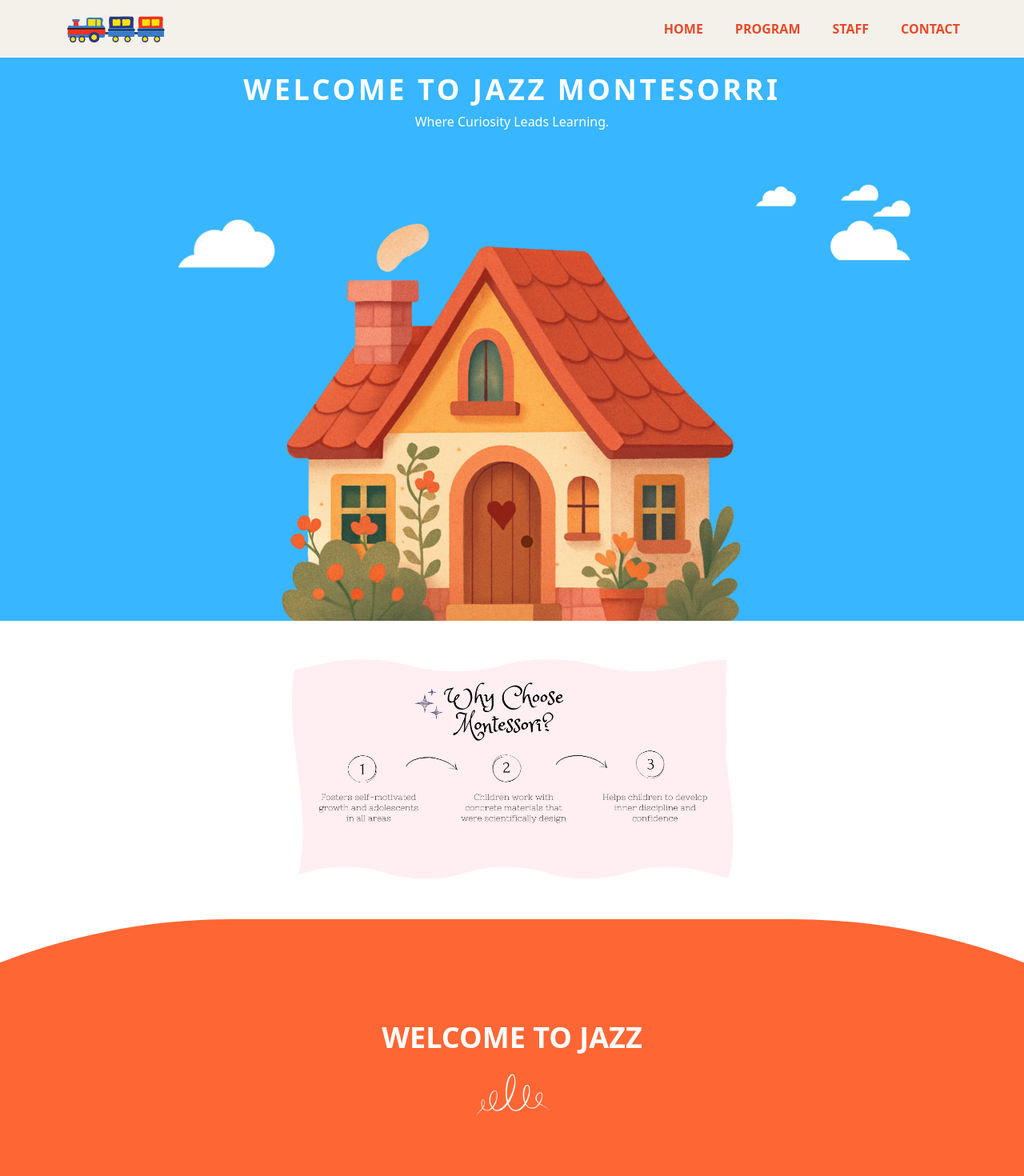
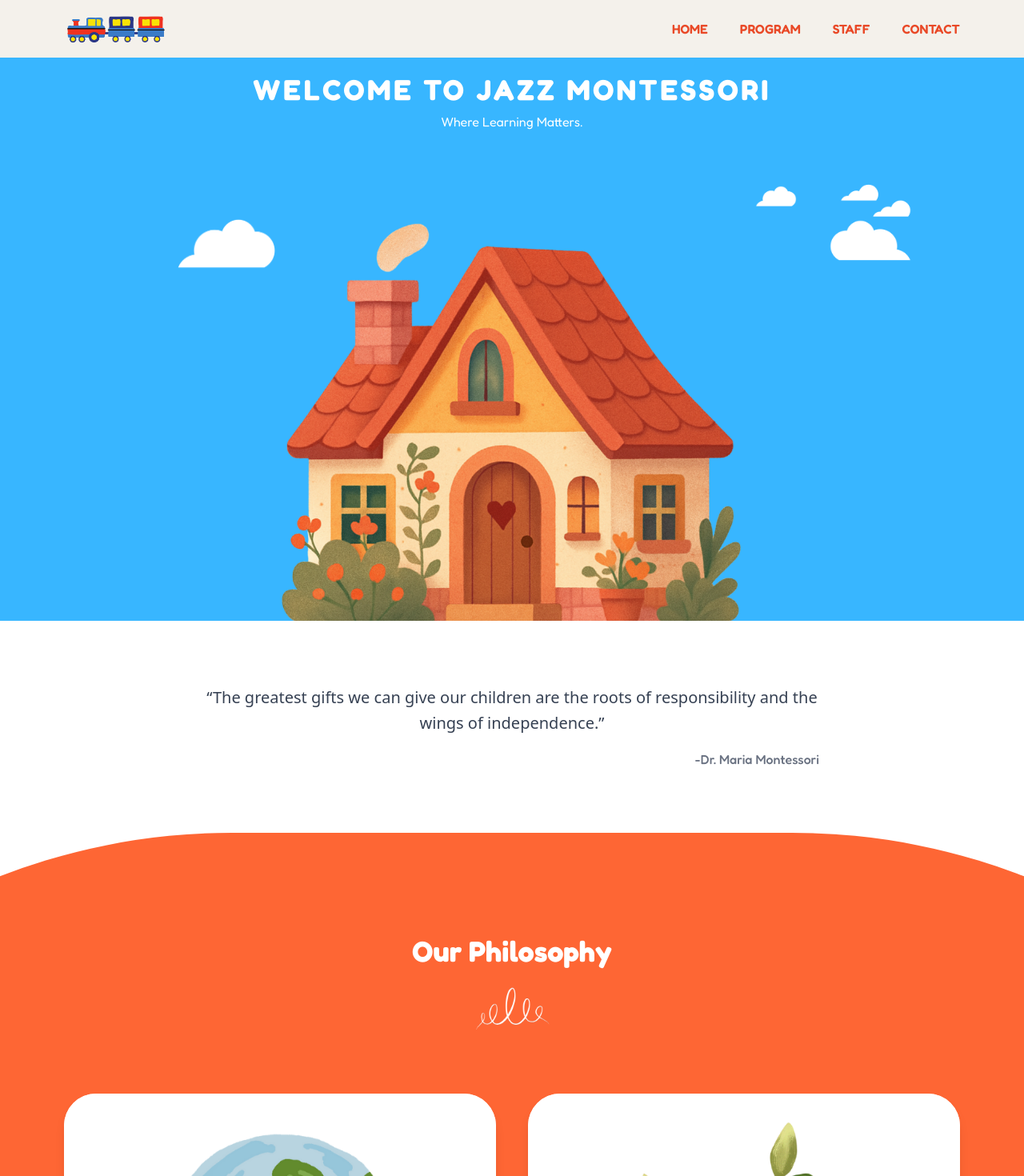
Before and after one commit to ray837/Jazz-Montessori, a React (Vite) app in the folder jazz_montesorri/: page / in a window 1280 px wide. Shown: the top 1470 px of the page at 80% size. Built offline with nearby package versions, Linux system fonts and the light colour scheme.

Commit message:
font change

```diff
--- a/jazz_montesorri/src/components/Footer.jsx
+++ b/jazz_montesorri/src/components/Footer.jsx
@@ -6,13 +6,13 @@ const Footer = () => {
         <div className='h-full bg-[#2f2c50]'>
 <div className='grid grid-cols-1 md:grid-cols-2 xl:grid-cols-4 gap-6 text-white '>
 <div className='flex flex-col justify-between gap-5 px-10 py-15'>
-    <h1 className='text-3xl'>Jazz Montessori</h1>
-    <h1>Jazz Montessori, based in Bangalore, provides Montessori-inspired early learning for children aged 10 months to 6 years, supporting their most important early steps.<br/></h1>
+    <h1 className='text-3xl  font-[Fredoka]'>Jazz Montessori</h1>
+    <h1 className=' font-[Fredoka]'>Jazz Montessori, based in Bangalore, provides Montessori-inspired learning through play Philosophy for children aged 2.5 to 6 years, supporting their most important early steps.<br/></h1>
 
 <h1>Visit us to experience how Jazz Montessori supports your child’s first and most important steps during the formative early years.</h1>
 </div>
-<div className='flex flex-col gap-10 px-10 py-15'> <h1 className='text-3xl'>Links</h1>
-<div className='w-1/2 flex flex-col gap-3'>
+<div className='flex flex-col gap-10 px-10 py-15'> <h1 className='text-3xl  font-[Fredoka]'>Links</h1>
+<div className='w-1/2 flex flex-col gap-3  font-[Fredoka]'>
 <a>Google Maps</a>
 <hr class=" mt-2 "></hr>
 <a>Whatsapp</a>
@@ -24,23 +24,26 @@ const Footer = () => {
 </div>
 
 </div>
-<div className='flex flex-col justify-between gap-5 px-10 py-15'>
-    <h1 className='text-3xl'>Contacts</h1>
-    <h1 className='text-2xl font-bold'>Email</h1>
+<div className='flex flex-col justify-between gap-5 px-10 py-15  font-[Fredoka]'>
+    <h1 className='text-3xl  font-[Fredoka]'>Contacts</h1>
+    <h1 className='text-2xl font-bold  font-[Fredoka]'>Email</h1>
     <a>rayidahmed@gmail.com</a>
 
-      <h1 className='text-2xl font-bold'>Phone</h1>
-    <a>(+91) 9945574837</a>
+      <h1 className='text-2xl font-bold  font-[Fredoka]'>Phone</h1>
+    <a>(+91) 968643225</a>
 
-     <h1 className='text-2xl font-bold'>Address</h1>
-    <p>Marathalli, Bangalore</p>
+     <h1 className='text-2xl font-bold  font-[Fredoka]'>Address</h1>
+    <p>Jayanagar 1st Block, Bangalore</p>
 </div>
 <div className='flex flex-col  gap-5 px-10 py-15'>
-    <h1 className='text-3xl mb-7'>Enquire</h1>
+    <h1 className='text-3xl mb-7  font-[Fredoka]'>Enquire</h1>
     <p>If you would like to enquire , please reachout to our Whatsapp</p>
- <button className="w-1/2 border border-white text-white px-6 py-2 rounded-md active:scale-95 hover:bg-white hover:text-[#252340]">
+ <a href="https://wa.me/91968643225?text=Hello%20Jazz%20Montessori%2C%20I%20would%20like%20to%20enquire%20about%20admissions."
+  target="_blank"
+  rel="noopener noreferrer"
+  className="w-1/2 border border-white text-white px-6 py-2 rounded-md active:scale-95 hover:bg-white hover:text-[#252340]">
     WhatsApp
-  </button>
+  </a>
 </div>
 </div>
     </div>
--- a/jazz_montesorri/src/components/Gallery.jsx
+++ b/jazz_montesorri/src/components/Gallery.jsx
@@ -28,15 +28,15 @@ const Gallery = () => {
 
       {/* LEFT CONTENT */}
       <div className="flex flex-col gap-4 justify-center">
-        <h6 className="text-sm   w-fit" style={{color:'#704FE6'}}>
+        <h6 className="text-sm   w-fit  font-[Fredoka]" style={{color:'#704FE6'}}>
           Learning in Action
         </h6>
 
-        <h3 className="text-3xl font-light">
+        <h3 className="text-3xl font-light  font-[Fredoka]">
           Exciting <span className=" font-semibold"  style={{color:'#704FE6'}}>Classes</span> for Every Kids
         </h3>
 
-        <p className="text-gray-600">
+        <p className="text-gray-600  font-[Fredoka]">
           We bring learning to life with engaging activities, real-world connections, and a focus on making every moment exciting.
         </p>
 
@@ -44,7 +44,7 @@ const Gallery = () => {
           href="learning.html"
           className="w-1/2 inline-flex items-center gap-3 rounded-full border  border-[#704FE6] px-6 py-2 text-[#704FE6] hover:bg-[#704FE6] hover:text-white transition justify-between"
         >
-          <span>View All</span>
+          <span className=' font-[Fredoka]'>View All</span>
           <span className="w-8 h-8 rounded-full bg-[#704FE6] text-white flex items-center justify-center">
             ↗
           </span>
@@ -54,7 +54,7 @@ const Gallery = () => {
       {/* MIDDLE CARD */}
       <div className="flex">
         <div className="bg-[#704FE6] rounded-[40px] p-6 flex flex-col items-center gap-4 w-full">
-          <h4 className="text-white text-xl">Outdoor Visit</h4>
+          <h4 className="text-white text-xl  font-[Fredoka]">Outdoor Visit</h4>
 
           <div className="relative w-full h-full">
             <img
@@ -78,8 +78,8 @@ const Gallery = () => {
       {/* RIGHT CONTENT */}
       <div className="flex flex-col gap-6">
         <div className="bg-yellow-100 rounded-[40px] p-6 text-center flex flex-col gap-3">
-          <h4 className="text-[#704FE6] text-xl">  Outdoor Visit</h4>
-          <p className="text-gray-600">
+          <h4 className="text-[#704FE6] text-xl  font-[Fredoka]">  Outdoor Visit</h4>
+          <p className="text-gray-600  font-[Fredoka]">
           Children explore nature, build curiosity, and learn through real-world experiences beyond the classroom.
 
           </p>
--- a/jazz_montesorri/src/components/Hero.jsx
+++ b/jazz_montesorri/src/components/Hero.jsx
@@ -29,8 +29,8 @@ const Hero = () => {
       <div className='flex justify-center'>
       <div className='flex flex-col gap-2 text-white text-center py-5 '>
         {/* <h2 className='text-xs'> EST 2024</h2> */}
-        <h6 className='text-4xl tracking-widest  font-bold'>WELCOME TO JAZZ MONTESORRI</h6>
-        <h1>Where Curiosity Leads Learning.</h1>
+        <h6 className='text-4xl tracking-widest  font-bold  font-[Fredoka]'>WELCOME TO JAZZ MONTESSORI</h6>
+        <h1 className=' font-[Fredoka]'>Where Learning Matters.</h1>
       </div>
       </div>
       {/* clouds */}
--- a/jazz_montesorri/src/components/Info.jsx
+++ b/jazz_montesorri/src/components/Info.jsx
@@ -3,21 +3,18 @@ import why from "../assets/whymontessori.png";
 
 const Info = () => {
   return (
-    <div className="flex items-center justify-center py-10 px-4">
-      <img
-        src={why}
-        alt="Why Montessori"
-        className="
-          w-full
-          max-w-xs
-          sm:max-w-sm
-          md:max-w-md
-          lg:max-w-lg
-          xl:max-w-xl
-          h-auto
-        "
-      />
+   <div className="flex justify-center py-20 px-4">
+  <div className="max-w-3xl text-center">
+    <p className="text-lg md:text-xl font-light leading-relaxed text-gray-700">
+      “The greatest gifts we can give our children are the roots of responsibility
+      and the wings of independence.”
+    </p>
+
+    <div className="mt-4 text-right text-gray-500 font-medium  font-[Fredoka]">
+      -Dr. Maria Montessori
     </div>
+  </div>
+</div>
   );
 };
 
--- a/jazz_montesorri/src/components/Navbar.jsx
+++ b/jazz_montesorri/src/components/Navbar.jsx
@@ -13,7 +13,7 @@ export default function Navbar() {
         </div>
 
         {/* Desktop Menu */}
-        <div className="hidden md:flex items-center gap-10 uppercase font-semibold">
+        <div className="hidden md:flex items-center gap-10 uppercase font-semibold  font-[Fredoka]">
           <span className="cursor-pointer">Home</span>
           <span className="cursor-pointer">Program</span>
           <span className="cursor-pointer">Staff</span>
--- a/jazz_montesorri/src/components/Principles.jsx
+++ b/jazz_montesorri/src/components/Principles.jsx
@@ -26,8 +26,8 @@ const Principles = () => {
   {/* CONTENT (defines height) */}
   <div className="relative z-10 px-4 md:px-20 py-32">
 
-    <h1 className="text-white text-3xl md:text-4xl font-black text-center">
-      WELCOME TO JAZZ
+    <h1 className="text-white text-3xl md:text-4xl font-black text-center font-[Fredoka]">
+      Our Philosophy
     </h1>
 
     <img
@@ -72,7 +72,7 @@ const Principles = () => {
   )
 }
 const Card = ({ img, title, text }) => (
-  <div className="bg-white rounded-[40px] shadow-lg overflow-hidden">
+  <div className="bg-white rounded-[40px] shadow-lg overflow-hidden  font-[Fredoka]">
     <img src={img} alt={title} className="w-full h-auto" />
     <div className="p-6 text-center text-black">
       <h2 className="text-xl md:text-2xl font-light">{title}</h2>
--- a/jazz_montesorri/src/components/Programs.jsx
+++ b/jazz_montesorri/src/components/Programs.jsx
@@ -9,7 +9,7 @@ const Programs = () => {
     // <div style={{backgroundColor:"#e94927"}} className='h-[60vh]'> style={{backgroundColor:'#fc7d4bff'}}
     <div   className='h-full text-center'>
     {/* <div style={{ backgroundColor: '#fc7d4bff' }} className='h-[70vh] text-center'> */}
-      <h1 className='text-4xl py-12 font-semibold'>PROGRAMS</h1>
+      <h1 className='text-4xl py-12 font-semibold  font-[Fredoka]'>PROGRAMS</h1>
 
       <div class="grid grid-cols-1 md:grid-cols-2 xl:grid-cols-4 gap-10 px-10">
 
@@ -24,7 +24,7 @@ const Programs = () => {
     </div>
 
     <div class="p-4">
-      <h1 class="font-semibold text-lg">Infant Program</h1>
+      <h1 class="font-semibold text-lg  font-[Fredoka]">Infant Program</h1>
       <p>Sensory exploration</p>
       <p>Language development</p>
       <p>Emotional bonding</p>
@@ -43,7 +43,7 @@ const Programs = () => {
     </div>
 
     <div class="p-4">
-      <h1 class="font-semibold text-lg">Toddler Program</h1>
+      <h1 class="font-semibold text-lg  font-[Fredoka]">Toddler Program</h1>
       <p>Language exposure</p>
       <p>Motor skill development</p>
       <p>Social & emotional learning</p>
@@ -62,7 +62,7 @@ const Programs = () => {
     </div>
 
     <div class="p-4">
-      <h1 class="font-semibold text-lg">Preschool Program</h1>
+      <h1 class="font-semibold text-lg  font-[Fredoka]">Preschool Program</h1>
       <p>Early reading & writing</p>
       <p>Math with hands-on materials</p>
       <p>Problem-solving skills</p>
@@ -81,7 +81,7 @@ const Programs = () => {
     </div>
 
     <div class="p-4">
-      <h1 class="font-semibold text-lg">Daycare</h1>
+      <h1 class="font-semibold text-lg font-[Fredoka]">Daycare</h1>
       <p>Supervised play</p>
       <p>Creative activities</p>
       <p>Rest & care</p>
--- a/jazz_montesorri/src/components/Stats.jsx
+++ b/jazz_montesorri/src/components/Stats.jsx
@@ -8,7 +8,7 @@ const Stats = () => {
     <div className='w-1/4 flex flex-col justify-end '>
         <img src={left_girl} className='w-[80%]'></img>
     </div>
-    <div className="max-w-5xl mx-auto px-4 flex flex-coll justify-center">
+    <div className="max-w-5xl mx-auto px-4 flex flex-coll justify-center  font-[Fredoka]">
 
       <div className="grid grid-cols-1 xl:grid-cols-4 gap-6 items-center">
 
--- a/jazz_montesorri/src/index.css
+++ b/jazz_montesorri/src/index.css
@@ -1,4 +1,7 @@
+@import url('https://fonts.googleapis.com/css2?family=Fredoka:wght@300..700&display=swap');
+
 @import "tailwindcss";
+
 /*
 body{
     background-color: #f4f1eb;
```
